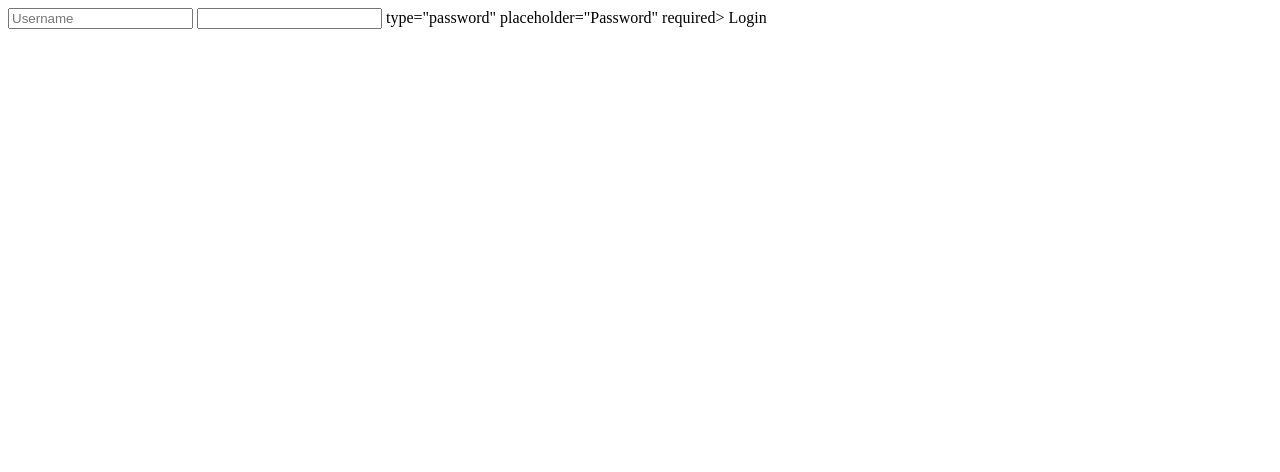
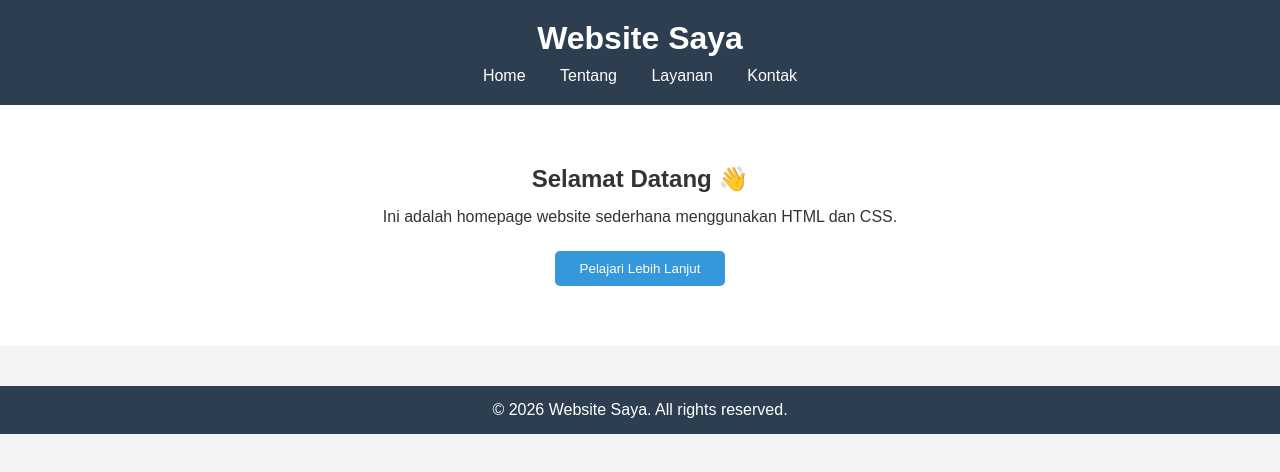
Before and after one commit to noblelab41-design/mieke, a plain HTML site: page index.html in a window 1280 px wide. Drawn offline with Linux system fonts and the light colour scheme.

Commit message:
Revise index.html for improved layout and content
Updated the structure and content of the HTML document, including adding a header, navigation, and footer.

```diff
--- a/index.html
+++ b/index.html
@@ -1,25 +1,31 @@
-<html>
+<!DOCTYPE html>
+<html lang="id">
 <head>
-<title>login</title>
+    <meta charset="UTF-8">
+    <title>Website Sederhana</title>
+    <link rel="stylesheet" href="style.css">
 </head>
 <body>
 
-<form onsubmit="return login()">
- <input id="u" placeholder="Username" required>
- <input id="p"> type="password" placeholder="Password" required>
- <buttom>Login</button>
-</form>
+    <header>
+        <h1>Website Saya</h1>
+        <nav>
+            <a href="#">Home</a>
+            <a href="#">Tentang</a>
+            <a href="#">Layanan</a>
+            <a href="#">Kontak</a>
+        </nav>
+    </header>
 
-<script>
-function login(){
-  if(u.value=="admin" && p.value=="123"){
-    alert("Login berhasil");
-  } else {
-    alert("Login gagal");
-  }
-  return false;
-}
-</script>
+    <section class="hero">
+        <h2>Selamat Datang 👋</h2>
+        <p>Ini adalah homepage website sederhana menggunakan HTML dan CSS.</p>
+        <button>Pelajari Lebih Lanjut</button>
+    </section>
+
+    <footer>
+        <p>&copy; 2026 Website Saya. All rights reserved.</p>
+    </footer>
 
 </body>
 </html>
```
